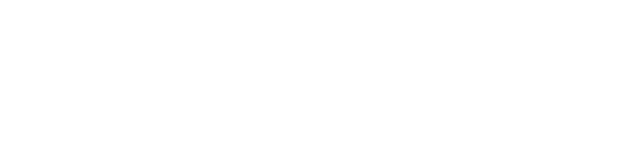
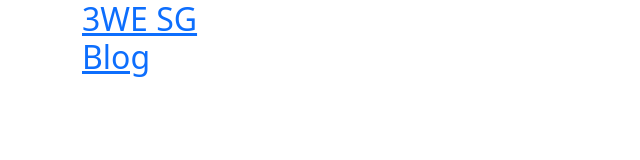
Before and after one commit to 3weofficial/3weofficial, a plain HTML site: page index.html in a window 1280 px wide. Shown: the whole page, without its empty margins (0-640 px from the left). Drawn offline with nearby package versions, Linux system fonts and the light colour scheme.

Commit message:
Update index.html

```diff
--- a/index.html
+++ b/index.html
@@ -2,5 +2,20 @@
 <html lang="en">
   <head>
     <title>How to Join and Play in 3WE Platform - 3WE News</title>
+    <link href="https://cdn.jsdelivr.net/npm/bootstrap@5.1.3/dist/css/bootstrap.min.css" rel="stylesheet" integrity="sha384-1BmE4kWBq78iYhFldvKuhfTAU6auU8tT94WrHftjDbrCEXSU1oBoqyl2QvZ6jIW3" crossorigin="anonymous">
+    <script src="https://cdn.jsdelivr.net/npm/bootstrap@5.1.3/dist/js/bootstrap.bundle.min.js" integrity="sha384-ka7Sk0Gln4gmtz2MlQnikT1wXgYsOg+OMhuP+IlRH9sENBO0LRn5q+8nbTov4+1p" crossorigin="anonymous"></script>
   </head>
+  <body>
+      <header>
+         <div class="container">
+            <div class="row">
+              <div class="col-2">
+                <a href="#"><h2>3WE SG Blog</h2></a>
+              </div>
+              <div class="col-10">
+              </div>
+           </div>
+        </div>
+      </header>
+  </body>
 </html>
```
